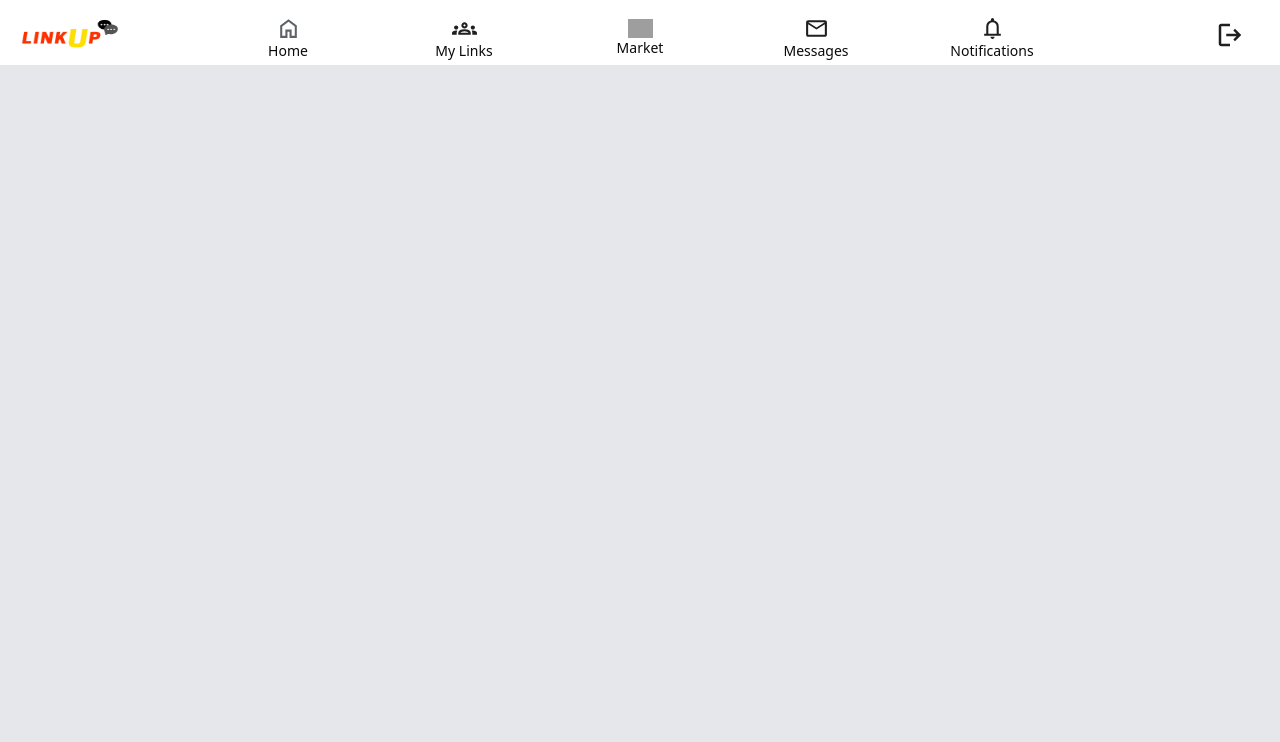
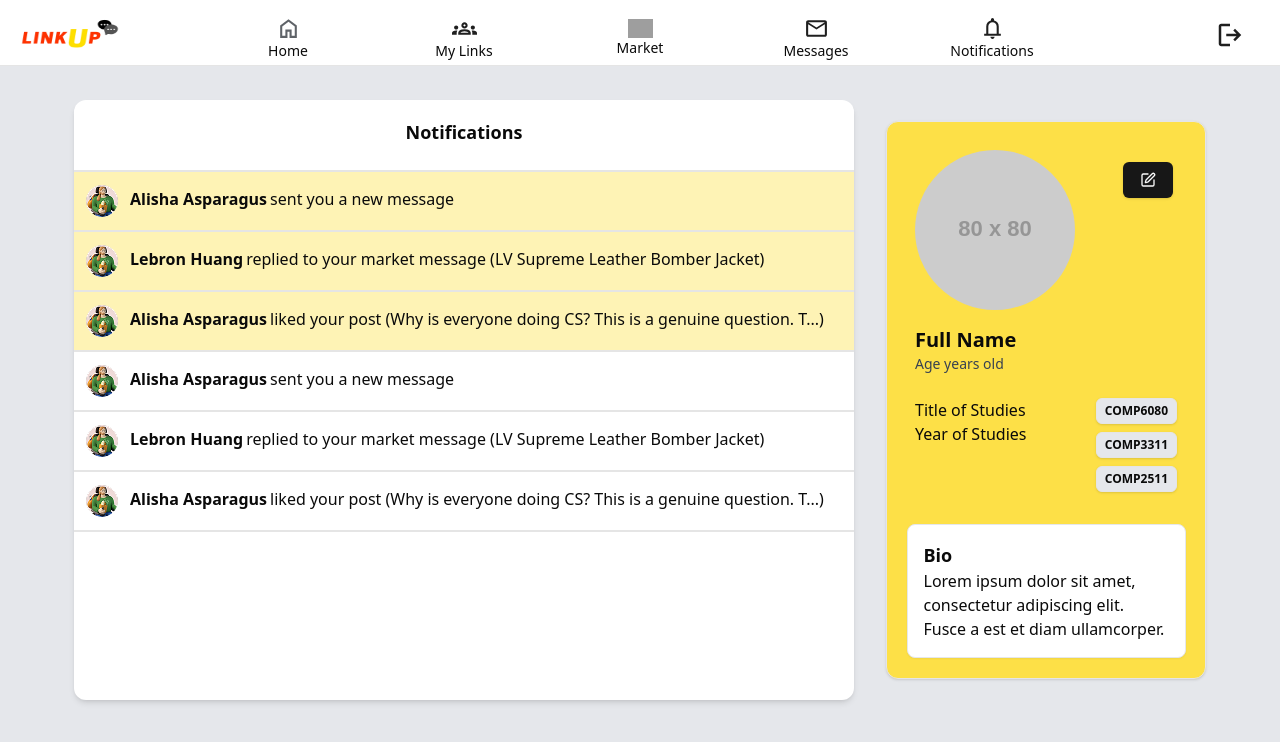
Before and after one commit to gabriellalianti/link-up, a React (Vite) app in the folder frontend/linkup/: page /notifications in a window 1280 px wide. Shown: the top 742 px of the page. Built offline with nearby package versions, Linux system fonts and the light colour scheme; grey boxes are pictures that could not be loaded.

Commit message:
notifications page, message sending

```diff
--- a/frontend/linkup/src/pages/Messages.tsx
+++ b/frontend/linkup/src/pages/Messages.tsx
@@ -7,6 +7,7 @@ import logo from "../assets/1.png"
 import logout from "../assets/logout.svg"
 import avatar from "../assets/avatar-1.jpg"
 import { useNavigate } from "react-router-dom"
+import { useState } from "react";
 
 function Messages () {
     const navigate = useNavigate();
@@ -15,6 +16,21 @@ function Messages () {
         {name: "Lebron Huang", pfp: avatar},
         {name: "Alisha Asparagus", pfp: avatar}
     ]
+    const [chatMessages, setChatMessages] = useState([
+        { text: "aaaaa iaiiiiiii iiaiiiiiiai iaiaiai iioooooo ooi oiiiii", time: "12:32", sender: "other" },
+        { text: "iiaiaiai aiaiiiii ssss oooooooioii iiiiiiiii iiiiooooooo oaa", time: "12:45", sender: "me" },
+        { text: "aaa aa aiiiiii iiiiaiiiiiaia aiiaiai iiiooooo ooioiiiii", time: "14:05", sender: "other" },
+        { text: "eeeeeee eeeee aaaaa", time: "14:45", sender: "me" }
+    ]);
+    const [newMessage, setNewMessage] = useState("");
+    const sendMessage = () => {
+        if (newMessage.trim() !== "") {
+            const currentTime = new Date().toLocaleTimeString([], { hour: "2-digit", minute: "2-digit" });
+            setChatMessages([...chatMessages, { text: newMessage, time: currentTime, sender: "me" }]);
+            setNewMessage("");
+        }
+    };
+
     return (
         <>
             <div className="flex flex-col w-screen h-screen">
@@ -99,38 +115,25 @@ function Messages () {
 
                     {/* Chat Messages */}
                      <div className="flex flex-col flex-1 p-4 space-y-4 overflow-y-auto">
-                        <div className="flex flex-col">
-                        <span className="text-xs text-gray-500">12:32</span>
-                        <div className="bg-gray-200 text-black p-3 rounded-lg max-w-[60%]">
-                            aaaaa iaiiiiiii iiaiiiiiiai iaiaiai iioooooo ooi oiiiii
+                         {chatMessages.map((msg, index) => (
+                            <div key={index} className={`flex flex-col ${msg.sender === "me" ? "items-end" : "items-start"}`}>
+                                <span className="text-xs text-gray-500">{msg.time}</span>
+                                <div className={`${msg.sender === "me" ? "bg-yellow-200" : "bg-gray-200"} text-black p-3 rounded-lg max-w-[60%]`}>{msg.text}</div>
                             </div>
+                        ))}
                     </div>
-                        <div className="flex flex-col items-end">
-                        <span className="text-xs text-gray-500">12:45</span>
-                        <div className="bg-yellow-200 text-black p-3 rounded-lg max-w-[60%]">
-                            iiaiaiai aiaiiiii ssss oooooooioii iiiiiiiii iiiiooooooo oaa
-                        </div>
-                        </div>
-                        <div className="flex flex-col">
-                        <span className="text-xs text-gray-500">14:05</span>
-                        <div className="bg-gray-200 text-black p-3 rounded-lg max-w-[60%]">
-                            aaa aa aiiiiii iiiiaiiiiiaia aiiaiai iiiooooo ooioiiiii
-                        </div>
-                        </div>
-                        <div className="flex flex-col items-end">
-                        <span className="text-xs text-gray-500">14:45</span>
-                        <div className="bg-yellow-200 text-black p-3 rounded-lg max-w-[60%]">
-                            eeeeeee eeeee aaaaa
-                        </div>
-                        </div>
-                    </div>
+
+                    {/* Message Input */}
                     <div className="border-t p-3 flex items-center">
                         <input
                             type="text"
                             placeholder="Start typing..."
                             className="flex-1 border rounded-full p-2 pl-4 outline-none bg-white"
+                            value={newMessage}
+                            onChange={(e) => setNewMessage(e.target.value)}
+                            onKeyDown={(e) => e.key === "Enter" && sendMessage()}
                         />
-                        <button className="ml-2 p-2 bg-gray-100 rounded-full">
+                        <button className="ml-2 p-2 bg-gray-100 rounded-full" onClick={sendMessage}>
                             ➤
                         </button>
                     </div>
--- a/frontend/linkup/src/pages/Notifications.tsx
+++ b/frontend/linkup/src/pages/Notifications.tsx
@@ -6,9 +6,26 @@ import notification from "../assets/notification.svg"
 import logo from "../assets/1.png"
 import logout from "../assets/logout.svg"
 import { useNavigate } from "react-router-dom"
+import avatar from "../assets/avatar-1.jpg"
+
+
+import { Card, CardHeader, CardContent, CardFooter } from "../components/components/ui/card";
+import { Button } from "../components/components/ui/button";
+import { Input } from "../components/components/ui/input";
+import { Avatar, AvatarImage, AvatarFallback } from "../components/components/ui/avatar";
+import { ScrollArea } from "../components/components/ui/scroll-area";
+import { Home, MessageCircle, Bell, Users, Edit } from "lucide-react";
+import StarRatings from 'react-star-ratings';
+import search from "../assets/search.svg"
 
 function Market () {
     const navigate = useNavigate();
+    // ! note: maybe would just make backend pass the type of notif instead of the msg string?
+    const people = [
+            {name: "Alisha Asparagus", pfp: avatar, notification: "sent you a new message"},
+            {name: "Lebron Huang", pfp: avatar, notification: "replied to your market message (LV Supreme Leather Bomber Jacket)"},
+            {name: "Alisha Asparagus", pfp: avatar, notification: "liked your post (Why is everyone doing CS?  This is a genuine question. T...)"}
+        ]
     return (
         <>
             <div className="flex flex-col w-screen h-screen">
@@ -61,18 +78,74 @@ function Market () {
                     </div>
                 </header>
 
-                <div className="flex flex-col bg-gray-200 w-full h-full overflow-y-scroll">
-                    <div className="flex justify-center bg-gray-200 w-full">
+                <div className="flex flex-row bg-gray-200 w-full h-full overflow-y-scroll justify-center items-center gap-8">
+                    {/* <div className="flex justify-center bg-gray-200 w-full">
                             <div className='xl:hidden lg:hidden md:hidden flex flex-col w-full max-w-[97%] mt-4 gap-4'>
-
                                 <div className='flex flex-row justify-between'>
-
                                 </div>
                             </div>
                             <div className="xl:flex md:flex lg:flex sm:hidden flex flex-row w-full max-w-[97%] justify-between mt-4 gap-x-4">
+                            </div>
+                    </div> */}
+                    <div className="bg-white w-[780px] h-[600px] rounded-xl shadow-md flex flex-col items-center pt-[18px]">
+                        <p className="font-semibold text-lg">Notifications</p>
+                        <div className="p-3 w-[100%] h-[12px] border-b-2">
+                        </div>
+                        {/* new notifs */}
+                        { people.map((people, index) => (
+                            <div className="flex items-center p-3 bg-yellow-300 w-[100%] h-[60px] bg-opacity-40 border-b-2">
+                                <img src={people.pfp} className="w-[32px] h-[32px] rounded-full mr-3" />
+                                <span className="mb-1 font-semibold"> {people.name} </span>
+                                <span className="mb-1 ml-[3px] font-light">{people.notification}</span>
+                            </div>
+                        ))}
+                        {/* read notifs */}
+                        { people.map((people, index) => (
+                            <div className="flex items-center p-3 w-[100%] h-[60px] bg-opacity-40 border-b-2">
+                                <img src={people.pfp} className="w-[32px] h-[32px] rounded-full mr-3" />
+                                <span className="mb-1 font-semibold"> {people.name} </span>
+                                <span className="mb-1 ml-[3px] font-light">{people.notification}</span>
+                            </div>
+                        ))}
+                    </div>
 
+                    {/* Right Column - Profile Card */}
+                    <Card className="w-1/4 p-1 h-fit relative">
+                        <Button className="absolute top-10 right-8">
+                        <Edit className="w-5 h-5" />
+                        </Button>
+                        <CardHeader>
+                        <div className="flex flex-col items-left">
+                            <Avatar className="w-40 h-40">
+                            <AvatarImage src="https://via.placeholder.com/80" />
+                            <AvatarFallback>FN</AvatarFallback>
+                            </Avatar>
+                            <h1 className="text-xl font-bold mt-4">Full Name</h1>
+                            <p className="text-sm text-gray-700">Age years old</p>
+                        </div>
+                        </CardHeader>
+                        <CardContent>
+                        <div className="flex items-start justify-between">
+                            <div>
+                            <p>Title of Studies</p>
+                            <p>Year of Studies</p>
                             </div>
-                    </div>
+                            <div className="flex flex-wrap gap-2 max-w-[50%] justify-end items-start">
+                            {["COMP6080", "COMP3311", "COMP2511"]
+                                .slice(0, Math.floor(Math.random() * 3) + 1)
+                                .map((course) => (
+                                <Card key={course} className="px-2 py-1 bg-gray-200 rounded-md text-xs font-semibold flex items-center">
+                                    {course}
+                                </Card>
+                            ))}
+                            </div>
+                        </div>
+                        </CardContent>
+                        <div className="bg-white p-4 mt-2 rounded-lg shadow-sm border border-gray-200 w-[90%] mx-auto mb-4">
+                        <h3 className="text-lg font-bold">Bio</h3>
+                        <p>Lorem ipsum dolor sit amet, consectetur adipiscing elit. Fusce a est et diam ullamcorper.</p>
+                        </div>
+                    </Card>
                 </div>
             </div>
         </>
```
Lines whose indentation alone changed are shown as unchanged.
